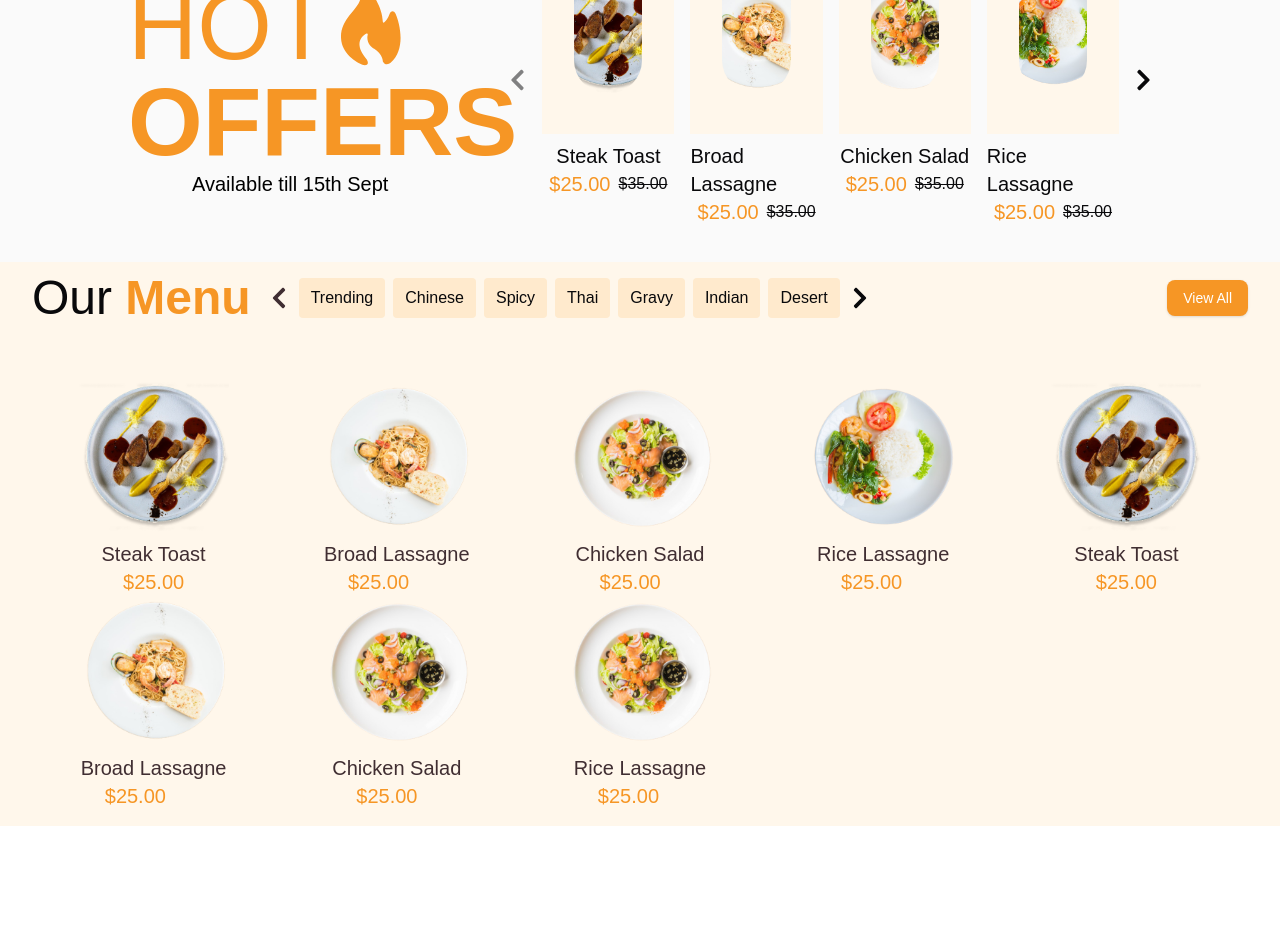
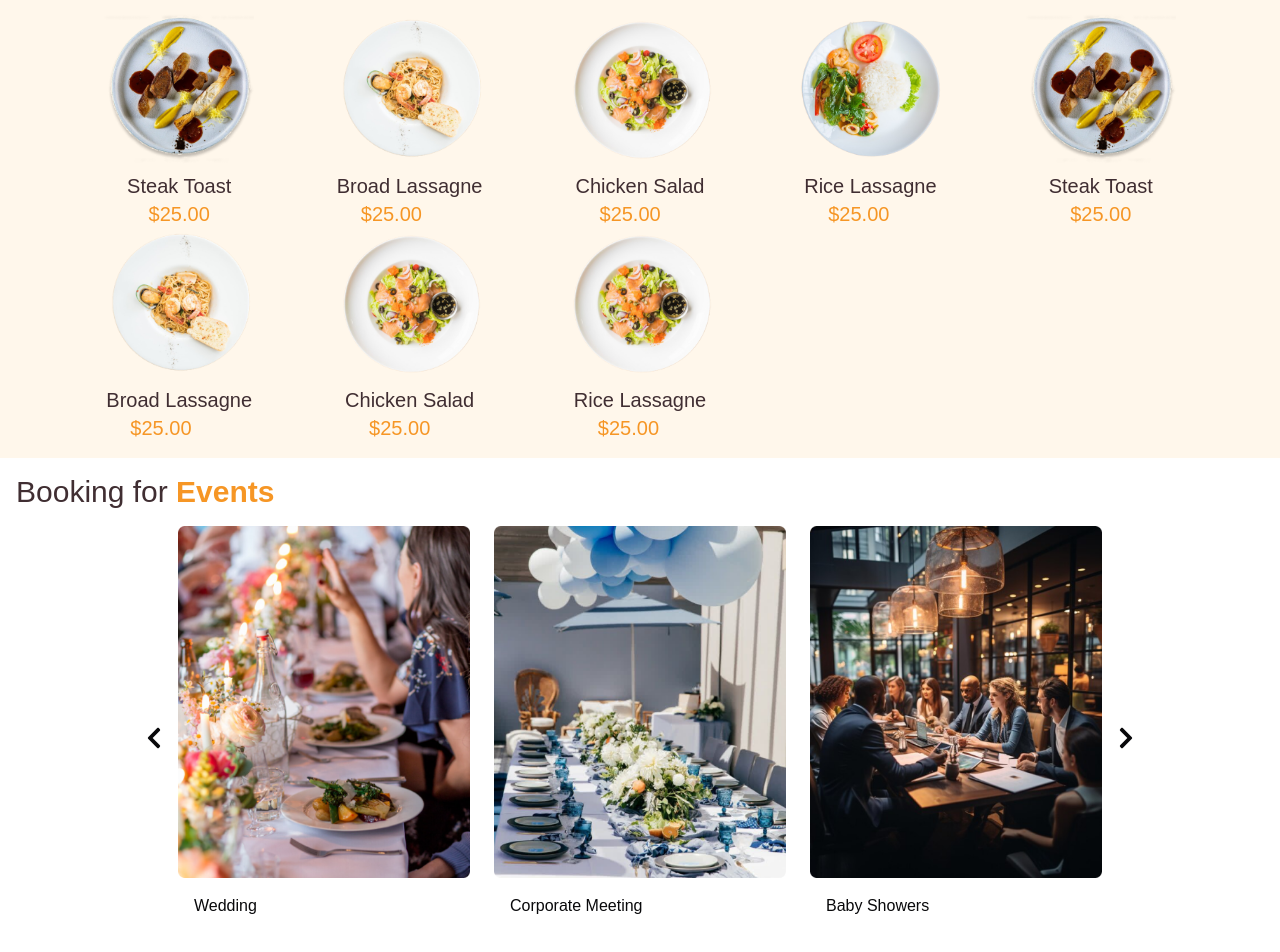
Before and after one commit to shyam888-git/Bon_Appetit, a React (Vite) app: page / in a window 1280 px wide. Shown: the part 82-1034 px from the top of the page. Before the commit the page ends 908 px from the top, so only its background shows below. Built offline with nearby package versions, Linux system fonts and the light colour scheme.

Commit message:
galleries responsive

```diff
--- a/src/App.tsx
+++ b/src/App.tsx
@@ -8,9 +8,9 @@ const App = () => {
   return (
     <div className="px-0">
       {/* <HeaderLayout /> */}
-      <Hero />
+      {/* <Hero /> */}
       <Menu />
-      {/* <Gallery /> */}
+      <Gallery />
     </div>
   );
 };
--- a/src/components/Galleries/Galleries.tsx
+++ b/src/components/Galleries/Galleries.tsx
@@ -3,7 +3,7 @@ import Image2 from "@/assets/Gallery/Gallery2.png";
 import Image3 from "@/assets/Gallery/Gallery3.png";
 // import "./styles.css";
 import { FaChevronLeft, FaChevronRight } from "react-icons/fa";
-import { useState } from "react";
+import { useEffect, useRef, useState } from "react";
 
 const images = [
   {
@@ -21,55 +21,104 @@ const images = [
     alt: "Baby Showers",
     description: "Baby Showers",
   },
+  {
+    src: Image2,
+    alt: "Corporate Meeting",
+    description: "Corporate Meeting",
+  },
+  {
+    src: Image1,
+    alt: "Baby Showers",
+    description: "Baby Showers",
+  },
+  {
+    src: Image2,
+    alt: "Corporate Meeting",
+    description: "Corporate Meeting",
+  },
+  {
+    src: Image1,
+    alt: "Baby Showers",
+    description: "Baby Showers",
+  },
   // Add more images here if needed
 ];
 
 const Gallery = () => {
   const [currentIndex, setCurrentIndex] = useState(0);
+  const length = images.length;
+
+  const handlePrevious = () => {
+    const newIndex = (currentIndex - 3 + length) % length;
+    setCurrentIndex(newIndex);
+  };
 
   const handleNext = () => {
-    if (currentIndex < images.length - 3) {
-      setCurrentIndex(currentIndex + 3);
-    }
+    const newIndex = (currentIndex + 3) % length;
+    setCurrentIndex(newIndex);
   };
 
-  const handlePrev = () => {
-    if (currentIndex > 0) {
-      setCurrentIndex(currentIndex - 3);
-    }
+  const [isMobile, setIsMobile] = useState(false);
+
+  useEffect(() => {
+    const handleResize = () => {
+      setIsMobile(window.innerWidth < 600);
     };
+    handleResize();
+    window.addEventListener("resize", handleResize);
+    return () => window.removeEventListener("resize", handleResize);
+  }, []);
+
+  const visibleImages = [
+    images[currentIndex % length],
+    images[(currentIndex + 1) % length],
+    images[(currentIndex + 2) % length],
+  ];
 
   return (
     <div className="grid justify-center p-4">
-      <h2 className="text-[48px] font-normal text-[#402E32] mb-4">
+      <h2 className="text-3xl font-normal text-[#402E32] mb-4">
         Booking for <strong className="text-[#F69625]">Events</strong>
       </h2>
 
-      <div className="flex justify-center items-center flex-wrap -mx-2">
+      <div
+        className={`flex ${
+          isMobile ? "flex-col" : "flex-row"
+        } justify-center items-center -mx-2`}
+      >
+        {!isMobile && (
           <FaChevronLeft
             size={24}
-          onClick={handlePrev}
             className="cursor-pointer"
+            onClick={handlePrevious}
           />
+        )}
 
-        {images.slice(currentIndex, currentIndex + 3).map((image, index) => (
-          <div key={index} className="w-full sm:w-1/2 md:w-1/4 px-3 mb-4">
-            <div>
+        {visibleImages.map((image, index) => (
+          <div
+            key={index}
+            className={`${
+              isMobile ? "w-full" : "w-full sm:w-1/2 md:w-1/4"
+            } px-3 mb-4 overflow-hidden group`}
+          >
             <img
               src={image.src}
               alt={image.alt}
-                className="w-full h-auto transition-transform duration-300 ease-in-out group-hover:scale-110"
+              className={`w-full h-auto transition-transform duration-500 ease-in-out group-hover:scale-110 ${
+                isMobile ? "max-w-[300px] max-h-[300px]" : ""
+              }`}
             />
-            </div>
             <div className="p-4 text-left">{image.description}</div>
           </div>
         ))}
 
+        {!isMobile && (
           <FaChevronRight
             size={24}
+            className="cursor-pointer"
             onClick={handleNext}
-          className="cursor-pointer"
           />
+        )}
       </div>
     </div>
   );
--- a/src/components/Hero/Hero.tsx
+++ b/src/components/Hero/Hero.tsx
@@ -54,64 +54,73 @@ const Hero = () => {
   };
 
   return (
-    <div className="flex flex-col lg:flex-row lg:gap-10 lg:px-32 items-center justify-start gap-4 p-4 py-4 bg-[#FAFAFA]">
-      <div className="flex flex-col items-start lg:w-1/3 mb-5">
-        <div className="flex items-center mt-4">
-          <h2 className="text-6xl lg:text-8xl font-normal text-[#F69625]">
+    <div className="bg-[#FAFAFA] py-8">
+      <div className="container mx-16 px-4">
+        <div className="flex flex-col lg:flex-row justify-start items-center mb-8">
+          <div className="grid items-center px-2">
+            <div className="flex flex-row items-center lg:items-start mb-6 lg:mb-0">
+              <h2 className="text-6xl lg:text-8xl text-[#F69625] font-bold">
                 HOT
               </h2>
               <svg
-            className="w-16 h-20 ml-2 text-[#F69625]"
+                className="w-16 h-20 text-[#F69625]"
                 viewBox="0 0 66 88"
                 fill="currentColor"
               >
                 <path d="M0.0390639 57.5C0.839064 74.3 16.7057 84.1667 24.5391 87C30.9391 87.8 29.8724 83.3333 28.5391 81C14.3901 65.037 21.3825 55.8196 28.0285 52.3777C28.7902 51.9832 29.5765 52.7613 29.3747 53.595C27.4238 61.6547 33.1578 67.1557 36.5391 69C44.1391 73.8 46.0391 80.3333 46.0391 83C48.4391 87.8 52.7057 86 54.5391 84.5C71.3391 70.1 65.2057 42.5 60.0391 30.5C57.2391 25.7 54.5391 28.5 53.5391 30.5C51.6788 35.7707 49.0977 38.7784 47.3323 40.1751C46.7647 40.6241 46.0372 40.1843 46.0096 39.4612C45.3618 22.4886 34.2018 7.50098 28.5391 1.99999C24.5391 -1.20001 23.2057 2.66666 23.0391 4.99999C22.6391 8.99999 21.5391 13.3333 21.0391 15C17.5391 27 -0.960936 36.5 0.0390639 57.5Z" />
               </svg>
             </div>
-        <h2 className="text-8xl font-bold text-[#F69625]">OFFERS</h2>
-        <span className="text-xl text-black font-normal px-16">
-          Available till 15th Sept
-        </span>
+            <h2 className="text-6xl lg:text-8xl text-[#F69625] font-bold">
+              OFFERS
+            </h2>
+            <span className="text-center">Available till 5th Sept</span>
           </div>
-      <div className="flex items-center space-x-4 mb-5">
-        {/* Disable left arrow if at the first slide */}
+
+          <div className="flex items-center space-x-4">
             <FaChevronLeft
               size={24}
               onClick={prevSlide}
-          style={{ opacity: currentIndex === 0 ? 0.5 : 1 }}
+              className={`cursor-pointer ${
+                currentIndex === 0 ? "opacity-50" : "opacity-100"
+              }`}
             />
-        <div className="flex space-x-4">
+            <div className="flex lg:gap-8 md:lg-6  overflow-x-auto lg:overflow-x-visible">
               {offers
                 .slice(currentIndex, currentIndex + itemsToShow)
                 .map((offer, index) => (
                   <div key={index} className="flex flex-col items-center">
-                <div className="bg-[#FFF7EB] px-8 py-8">
+                    <div className="bg-[#FFF7EB] p-4 rounded-lg">
                       <img
                         src={offer.image}
                         alt={offer.name}
-                    className="w-32 h-32 rounded-full object-cover mb-2"
+                        className="w-24 h-24 md:w-32 md:h-32 lg:w-36 lg:h-36 rounded-full object-cover"
                       />
                     </div>
-                <span className="font-normal text-xl mt-2">{offer.name}</span>
+                    <span className=" text-lg text-[#402E32] md:text-xl mt-2">
+                      {offer.name}
+                    </span>
                     <div className="flex items-center space-x-2">
-                  <span className="text-[#F69625] text-xl">
+                      <span className="text-[#F69625] text-lg md:text-xl">
                         ${offer.price.toFixed(2)}
                       </span>
-                  <span className="font-normal line-through text-[16px]">
+                      <span className="font-normal line-through text-sm md:text-base">
                         ${offer.originalPrice.toFixed(2)}
                       </span>
                     </div>
                   </div>
                 ))}
             </div>
-        {/* Disable right arrow if at the last slide */}
             <FaChevronRight
               size={24}
               onClick={nextSlide}
-          style={{
-            opacity: currentIndex + itemsToShow >= offers.length ? 0.5 : 1,
-          }}
+              className={`cursor-pointer ${
+                currentIndex + itemsToShow >= offers.length
+                  ? "opacity-50"
+                  : "opacity-100"
+              }`}
             />
+          </div>
+        </div>
       </div>
     </div>
   );
--- a/src/components/Menu/Menu.tsx
+++ b/src/components/Menu/Menu.tsx
@@ -29,10 +29,10 @@ const offers = [
 const Menu = () => {
   return (
     <div className="bg-[#FFF7EB]  ">
-      <div className="mx-8  ">
+      <div className="mx-16  ">
         <div className="flex  justify-center  gap-8 lg:gap-1 lg:justify-between  items-center pb-8 ">
           <div className="flex justify-center gap-4">
-            <h1 className="text-[20px] lg:text-[48px] md:text-[48px] sm:[48px]">
+            <h1 className="text-[20px] lg:text-[32px] md:text-[32px] sm:[32px]">
               Our <strong className="text-[#F69625]">Menu</strong>
             </h1>
             <div className=" hidden lg:flex justify-center items-center gap-2">
```
Lines whose indentation alone changed are shown as unchanged.
